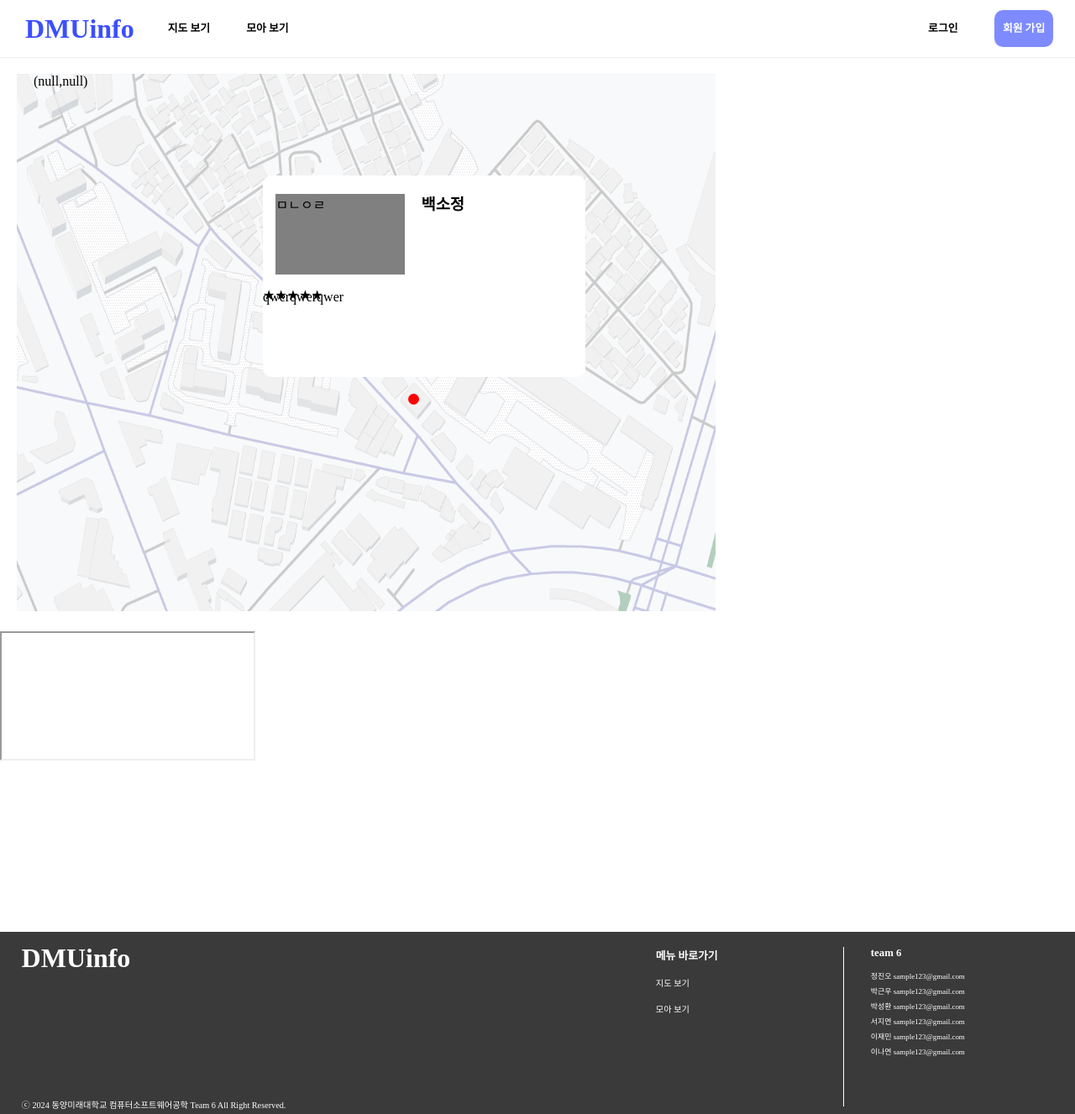
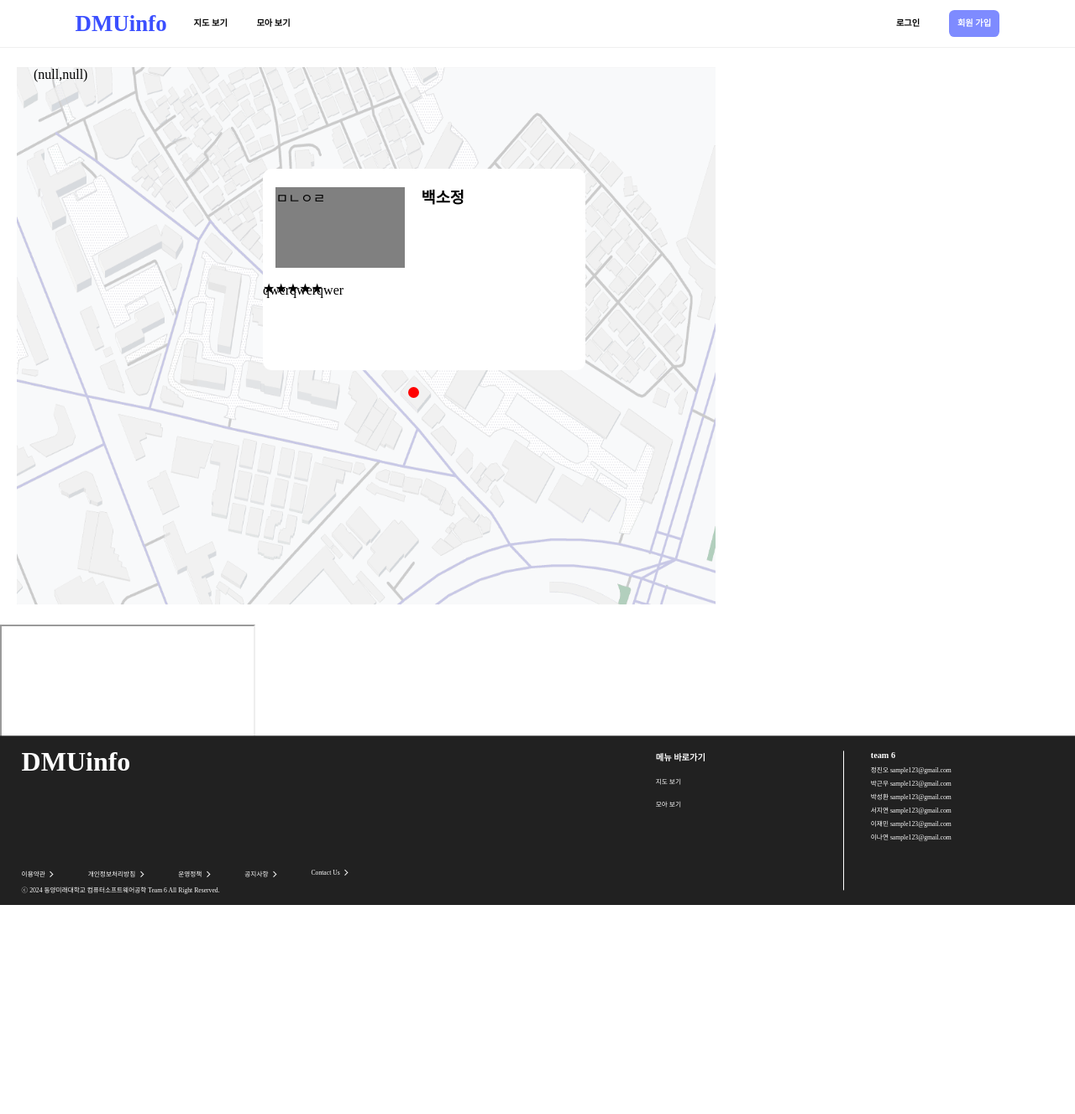
Before and after one commit to jino9492/DMUinfo, a plain HTML site: page pages/map-page.html in a window 1280 px wide. Shown: the top 1327 px of the page at 84% size. After the commit the page ends 1078 px from the top, so only its background shows below. Drawn offline with Linux system fonts and the light colour scheme; a web font is replaced by a local one.

Commit message:
footer commit

```diff
--- a/pages/map-page.html
+++ b/pages/map-page.html
@@ -12,6 +12,7 @@
     <title>Document</title>
 </head>
 <body>
+    <div class="cotent-wrapper">
         <!--header section-->
         <header class="header__wrapper">
             <div class="header__left-wrapper">
@@ -49,13 +50,21 @@
                 <iframe name="map-target"></iframe>
             </section>
         </main>
+    </div>
     <footer>
         <div class="footer__lc">
             <div class="footer__flogo">
                 <a href="#">DMUinfo</a>
             </div>
-            <div class="footer__copyright">
-                ⓒ 2024 동양미래대학교 컴퓨터소프트웨어공학 Team 6 All Right Reserved.
+            <div class="footer__contents-wrapper">
+                <div class="footer__nav-bar">
+                    <a class="footer__nav-link" href="#">이용약관</a>
+                    <a class="footer__nav-link" href="#">개인정보처리방침</a>
+                    <a class="footer__nav-link" href="#">운영정책</a>
+                    <a class="footer__nav-link" href="#">공지사항</a>
+                    <a class="footer__nav-link" href="#">Contact Us</a>
+                </div>
+                <div class="footer__copyright">ⓒ 2024 동양미래대학교 컴퓨터소프트웨어공학 Team 6 All Right Reserved.</div>
             </div>
         </div>
         <div class="footer__st">
--- a/styles/footer.css
+++ b/styles/footer.css
@@ -3,17 +3,14 @@
     text-decoration: none;
     list-style-type: none;
 }
-body {
-    overflow-x: hidden;
-  }
 footer{
     display: flex;
     justify-content: space-between;
     position : relative;
-    transform : translateY(0%);
+    transform : translateY(-100%);
     left: 0;
-    width: 100vw; height: 25vh;
-    background-color: #3A3A3A;
+    width: 100vw; height: 22vh;
+    background-color: #212121;
     padding: 1vw;
     color: white;
     margin: 0;
@@ -30,10 +27,35 @@ footer{
     font-size: 2.5vw;
 }
 .footer__flogo>a{
+    font-family: "yg-jalnan";
     color: white;
 }
+
+.footer__nav-bar{
+    display: flex;
+    justify-content: space-between;
+    width: 30vw;
+    font-size: .6vw;
+    margin-bottom: 1vh;
+}
+.footer__nav-bar a{
+    color: white;
+}
+.footer__nav-bar a::after {
+    content: "";
+    display: inline-block;
+    position: relative;
+    left: .5vw;
+    top: .25vh;
+    width: .3vw;
+    height:.3vw;
+    -webkit-transform: translate(-50%, -50%) rotate(135deg);
+    transform: translate(-50%, -50%) rotate(135deg);
+    border-top: .1vw solid white;
+    border-left: .1vw solid white;
+  }
 .footer__copyright{
-    font-size: 0.8vw;
+    font-size: 0.6vw;
 }
 .footer__st{
     padding: 5px 5vw 5px 5px;
@@ -46,7 +68,7 @@ footer{
 .footer__shortcut{
     margin-top: 0;
     margin-bottom: 10px;
-    font-size: 1vw;
+    font-size: .8vw;
     font-weight: bold;
 }
 .footer__menu{
@@ -56,14 +78,15 @@ footer{
     margin-top: 2vh;
     margin-bottom: 2vh;
     display: block;
-    font-size: 0.8vw;
+    font-size: 0.6vw;
     color: white;
 }
 .footer__bogie:hover{
     text-decoration: underline;
 }
 .footer__teamtitle{
-    font-size: 1vw;
+    margin-bottom: .8vh;
+    font-size: .8vw;
     font-weight: bold;
 }
 .footer__team{
@@ -75,7 +98,7 @@ footer{
     justify-content: space-between;
 }
 .footer__name p{
-    font-size: 0.7vw;
+    font-size: 0.6vw;
     margin: 0;
     margin-bottom: 5px;
 }
--- a/styles/header.css
+++ b/styles/header.css
@@ -3,11 +3,11 @@
     top:0;
     z-index: 1;
     width: 100vw;
+    height: 7vh;
     display: flex;
     flex-direction: row;
     justify-content: space-between;
-    height: 8.5vh;
-    font-size: 1vw;
+    font-size: .8vw;
     background-color: white;
     user-select: none;
     border-bottom: 1px solid #F0F0F0;
@@ -16,41 +16,43 @@
 .header__left-wrapper{
     display: flex;
     flex-direction: row;
-    padding-left: 30px;
+    padding-left: 7vw;
 }
 
 .header__logo{
-    line-height: 8.5vh;
-    font-size: 2.5vw;
+    font-family: "yg-jalnan";
+    line-height: 7vh;
+    font-size: 2.1vw;
     font-weight: bold;
     color: #3B4FFF;
 }
 
 .header__sign-section{
-    padding-right: 2vw;
+    padding-right: 7vw;
 }
 
 .header__btn{
-    line-height: 8.5vh;
+    line-height: 7vh;
     text-decoration: none;
     font-weight: bold;
-    margin-left: 40px;
+    margin-left: 2.5vw;
     color: black;
     padding: .8vw 0;
 }
 
 .header__signup{
     display: inline-block;
-    line-height: 3vh;
+    line-height: 1.5vh;
     color: white;
     background-color: #7E8BFF;
     padding-left: .8vw;
     padding-right: .8vw;
-    border-radius: .8vw;
+    border-radius: .5vw;
 }
 
-.header__signup:hover{
+.header__btn:hover{
     -webkit-transition: 0.3s ease;
     transition: 0.3s ease;
     transform: scale(1.05);
+    font-size: 1.05em;
 }
--- a/styles/main.css
+++ b/styles/main.css
@@ -1,6 +1,45 @@
-html{
-    margin-top: 8.5vh;
+/* width */
+::-webkit-scrollbar {
+    width: 5px;
 }
+/* Track */
+::-webkit-scrollbar-track {
+    background: #f1f1f1;
+}
+/* Handle */
+::-webkit-scrollbar-thumb {
+    border-radius: 5px;
+    background: #999;
+}
+/* Handle on hover */
+::-webkit-scrollbar-thumb:hover {
+    background: #888;
+}
+
+*{
+    font-family: "notosans";
+}
+
 body{
+    box-sizing: border-box;
+    overflow-x: hidden;
+    height: 100vh;
+    padding-top: 7.5vh;
     margin: 0;
 }
+.cotent-wrapper{
+    min-height: 100%;
+    padding-bottom: 22vh;
+}
+
+@font-face {
+    font-family: 'yg-jalnan';
+    src: url('https://fastly.jsdelivr.net/gh/projectnoonnu/noonfonts_four@1.2/JalnanOTF00.woff') format('woff');
+    font-weight: normal;
+    font-style: normal;
+}
+
+@font-face {
+    font-family: 'notosans';
+    src : url('//fonts.googleapis.com/earlyaccess/notosanskr.css');
+}
--- a/styles/map-page.css
+++ b/styles/map-page.css
@@ -19,9 +19,3 @@
 .map__cur-coords{
     left: 20px;
 }
-
-main{
-    height: auto;
-    min-height: 100%;
-    padding-bottom: 25vh;
-}
```
Also changed, not shown: components/footer.html (+10 -3 lines), pages/signin-page.html (+2 -0 lines), styles/signin-box.css (+11 -13 lines), assets/background.jpg (added). Lines whose indentation alone changed are shown as unchanged.
